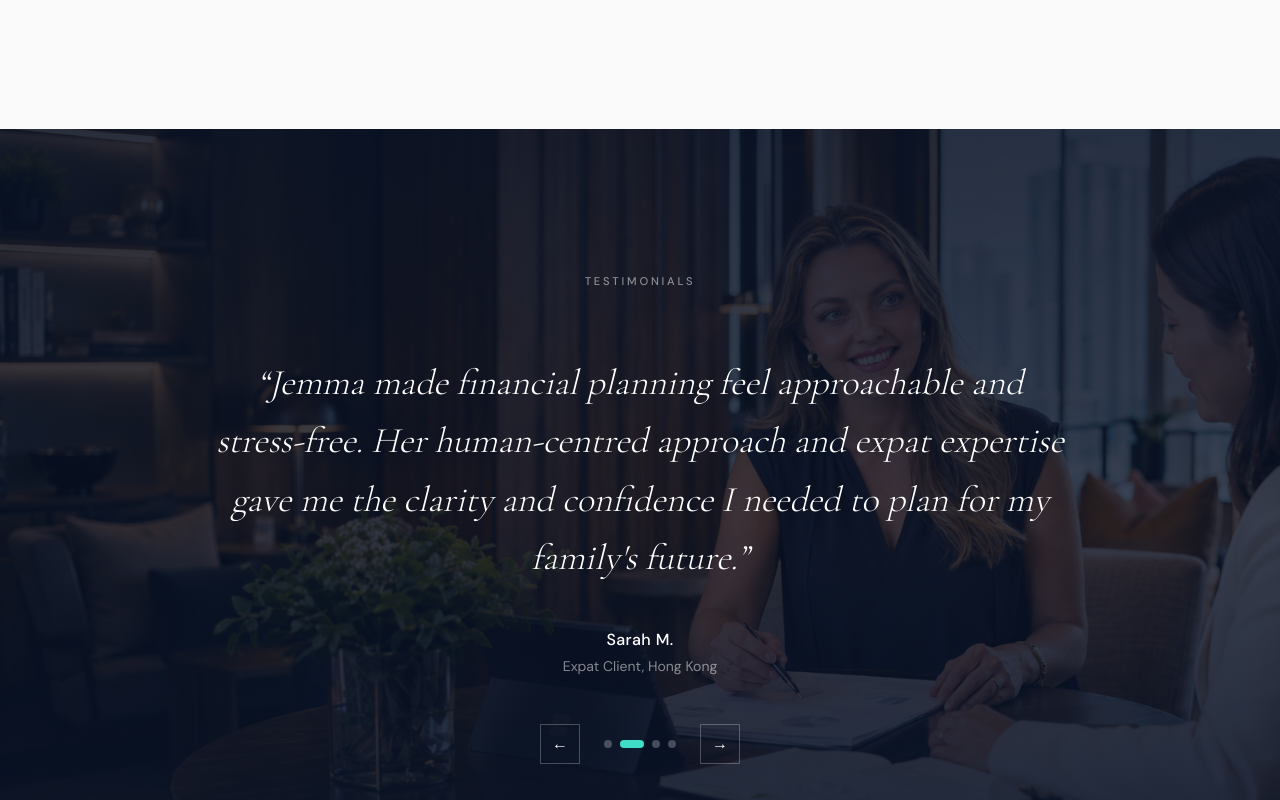
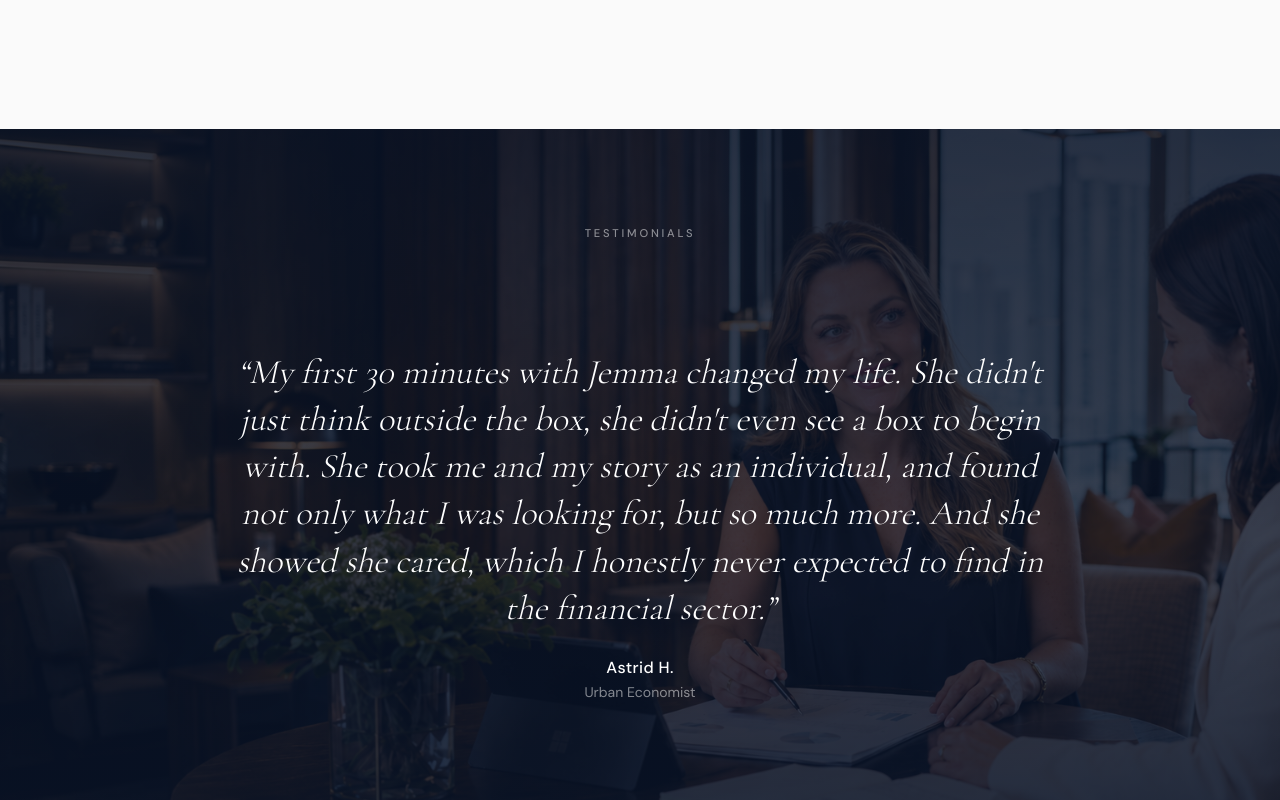
Before and after one commit to KerrieMariah/JemmaDaley, a Next.js app: page / in a window 1280 px wide. Shown: the part 7300-8100 px from the top of the page. Built offline with nearby package versions, Linux system fonts and the light colour scheme.

Commit message:
added in the testimonials

```diff
--- a/components/Testimonials.tsx
+++ b/components/Testimonials.tsx
@@ -5,33 +5,51 @@ import { useState, useEffect, useRef } from "react";
 const testimonials = [
   {
     quote:
-      "Jemma truly invested in my development beyond the office. Her guidance demonstrated how building authentic relationships are fundamental to financial planning. She leads with integrity and enthusiasm.",
-    name: "Gurjot Singh Gill",
-    role: "Mentee, St. James's Place",
+      "My first 30 minutes with Jemma changed my life. She didn't just think outside the box, she didn't even see a box to begin with. She took me and my story as an individual, and found not only what I was looking for, but so much more. And she showed she cared, which I honestly never expected to find in the financial sector.",
+    name: "Astrid H.",
+    role: "Urban Economist",
   },
   {
     quote:
-      "Jemma made financial planning feel approachable and stress-free. Her human-centred approach and expat expertise gave me the clarity and confidence I needed to plan for my family's future.",
-    name: "Sarah M.",
-    role: "Expat Client, Hong Kong",
+      "As a widow, I felt I was drowning in financial confusion. Jemma was my lifeline. Her expert guidance made the complex simple, but her compassionate, woman-to-woman support gave me clarity and strength when I needed it most. I now understand my finances and feel confident and secure. I cannot recommend her highly enough.",
+    name: "Susannah P.",
+    role: "Educator",
   },
   {
     quote:
-      "Coming from a non-financial background, I was intimidated by wealth management. Jemma broke everything down into clear, practical steps. I finally feel in control of my finances.",
-    name: "David L.",
-    role: "Expat Client, Hong Kong",
+      "Jemma has been an absolute pleasure to work with and has given us confidence that we are in the right financial structure for our needs. She always follows up on our meetings with comprehensive notes which summarise our discussions clearly and concisely. I would highly recommend reaching out to Jemma even just for an initial discussion if you are on the fence or unsure about whether financial planning is required for you.",
+    name: "Anonymous Client",
+    role: "Client",
   },
   {
     quote:
-      "Jemma's tailored tax-efficient strategies transformed how I think about my wealth. Her expertise in cross-border planning is unmatched, I couldn't recommend her more highly.",
-    name: "Emma R.",
-    role: "Expat Client, Hong Kong",
+      "I find the world of investments quite intimidating and had many questions. Jemma took the time to really listen and understand our personal and financial goals. She helped us develop a clear investment plan aligned with our life objectives. Most importantly, she gave me the clarity and confidence I needed to make informed decisions. I'm extremely happy with the investment strategy we put in place and would confidently recommend Jemma to anyone looking for thoughtful, transparent and approachable financial advice.",
+    name: "Elise W.",
+    role: "Interior Design Project Lead",
+  },
+  {
+    quote:
+      "Jemma has been an exceptional financial adviser. She is easily accessible and always takes great care in explaining all aspects of my finances. Her advice is not only clear and sound, but I've been able to see the direct benefits of it. I would strongly recommend Jemma to anyone looking for top tier financial advice.",
+    name: "Jenning L.",
+    role: "Athlete",
+  },
+  {
+    quote:
+      "From our very first meeting, Jemma took the time to understand my goals and financial situation before recommending anything - no pressure, just clear, tailored advice. What stands out most is her down to earth style, and responsiveness whenever I have questions. I'd recommend Jemma to anyone in Hong Kong looking for a financial planner who is knowledgeable, trustworthy and easy to work with.",
+    name: "Lisa S.",
+    role: "HR",
+  },
+  {
+    quote:
+      "I have a finance degree but coming to Jemma when I needed help regarding all things money logistics was one of the best decisions I've ever made. She's been so accommodating in explaining everything to me and even guided me to alter my portfolio risk profile to achieve my goals. I've already recommended her to a few people. You definitely want her on your side - especially financially!",
+    name: "Anonymous Client",
+    role: "Client",
   },
 ];
 
 const BG_IMAGE = "url('/testimonial.png')";
 const MOBILE_PARALLAX_RANGE = 90;
-const SLIDE_DURATION = 6000;
+const SLIDE_DURATION = 8000;
 
 export default function Testimonials() {
   const [current, setCurrent] = useState(0);
@@ -97,7 +115,7 @@ export default function Testimonials() {
   return (
     <section
       ref={sectionRef}
-      className="relative min-h-[560px] py-20 sm:py-24 lg:min-h-[600px] lg:py-36"
+      className="relative py-16 sm:py-20 lg:py-24"
     >
       {/* Desktop: fixed-background parallax */}
       <div
@@ -134,31 +152,33 @@ export default function Testimonials() {
 
       {/* Content */}
       <div className="relative z-10 mx-auto max-w-4xl px-6 text-center">
-        <p className="section-label mb-12 text-white/50 lg:mb-16">
+        <p className="section-label mb-7 text-white/50 lg:mb-9">
           Testimonials
         </p>
 
-        <div className="relative min-h-[290px] sm:min-h-[240px] lg:min-h-[200px]">
+        <div className="grid">
           {testimonials.map((t, i) => (
             <div
-              key={t.name}
-              className={`transition-all duration-700 ${
+              key={`${t.name}-${i}`}
+              aria-hidden={current !== i}
+              className={`col-start-1 row-start-1 flex flex-col justify-center transition-all duration-700 ${
                 current === i
-                  ? "opacity-100 translate-y-0"
-                  : "opacity-0 translate-y-4 absolute inset-0"
+                  ? "relative z-[1] opacity-100 translate-y-0"
+                  : "pointer-events-none z-0 opacity-0 translate-y-4"
               }`}
             >
-              <p className="mb-8 font-serif text-[1.55rem] font-light italic leading-relaxed text-white sm:text-2xl md:text-3xl lg:mb-10 lg:text-4xl">
+              <p className="mb-5 font-serif text-[1.4rem] font-light italic leading-snug text-white sm:text-[1.65rem] md:text-3xl lg:mb-6 lg:text-[2.15rem]">
                 &ldquo;{t.quote}&rdquo;
               </p>
               <p className="text-white font-medium tracking-wide">{t.name}</p>
-              <p className="text-white/50 text-sm mt-1">{t.role}</p>
+              <p className="mt-0.5 text-sm text-white/50">{t.role}</p>
             </div>
           ))}
         </div>
 
-        <div className="mt-10 flex items-center justify-center gap-5 sm:gap-6 lg:mt-12">
+        <div className="relative z-10 mt-6 flex items-center justify-center gap-4 sm:gap-5 lg:mt-8">
           <button
+            type="button"
             onClick={prev}
             className="w-10 h-10 border border-white/25 text-white flex items-center justify-center hover:border-teal hover:text-teal transition-colors"
             aria-label="Previous testimonial"
@@ -168,6 +188,7 @@ export default function Testimonials() {
           <div className="flex gap-2">
             {testimonials.map((_, i) => (
               <button
+                type="button"
                 key={i}
                 onClick={() => goTo(i)}
                 className={`h-2 rounded-full transition-all duration-300 ${
@@ -178,6 +199,7 @@ export default function Testimonials() {
             ))}
           </div>
           <button
+            type="button"
             onClick={next}
             className="w-10 h-10 border border-white/25 text-white flex items-center justify-center hover:border-teal hover:text-teal transition-colors"
             aria-label="Next testimonial"
```
